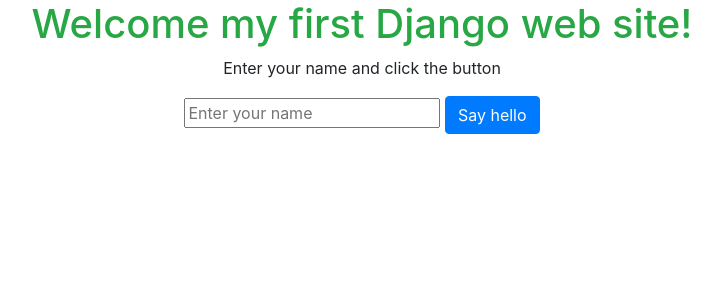
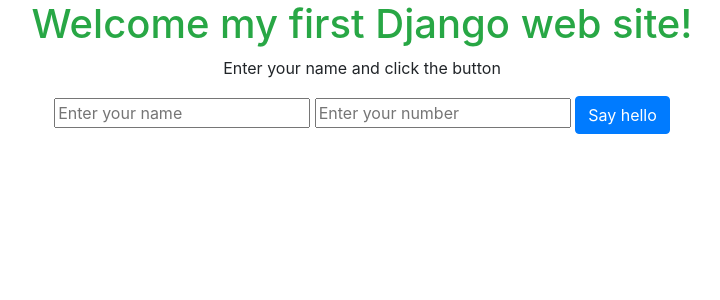
Before and after one commit to EDGENortheastern/django-intro, a Django app: page / in a window 1280 px wide. Shown: the top 300 px of the page, without its empty margins (278-998 px from the left). Run offline with Django 3.2, Linux system fonts and the light colour scheme; some libraries are stand-ins or nearby versions.

Commit message:
Adds classes

```diff
--- a/httprequests/templates/httprequests/home.html
+++ b/httprequests/templates/httprequests/home.html
@@ -5,6 +5,7 @@
     <p>Enter your name and click the button</p>
         <form action="{% url 'hello' %}">
             <input type="text" placeholder="Enter your name" name="name">
+            <input type="text" placeholder="Enter your number" name="number">
             <input type="submit" value="Say hello" class="btn btn-primary">
         </form>
 </div>
--- a/httprequests/views.py
+++ b/httprequests/views.py
@@ -5,9 +5,17 @@
 def do_things():
     return "Do"
 
+class Avatar:
+    def __init__(self, name):
+        self.name = name
+    def __str__(self):
+        return self.name + 'lalala'
+
 def home(request):
     return render(request, 'httprequests/home.html')
 
 def hello(request):
     the_name = request.GET.get('name')
-    return render(request, 'httprequests/hello.html', {'name':the_name})
+    the_number = request.GET.get('number')
+    ava = Avatar(the_name)
+    return render(request, 'httprequests/hello.html', {'name':the_name, 'number':the_number})
```
Also changed, not shown: httprequests/templates/httprequests/hello.html (+4 -3 lines).
